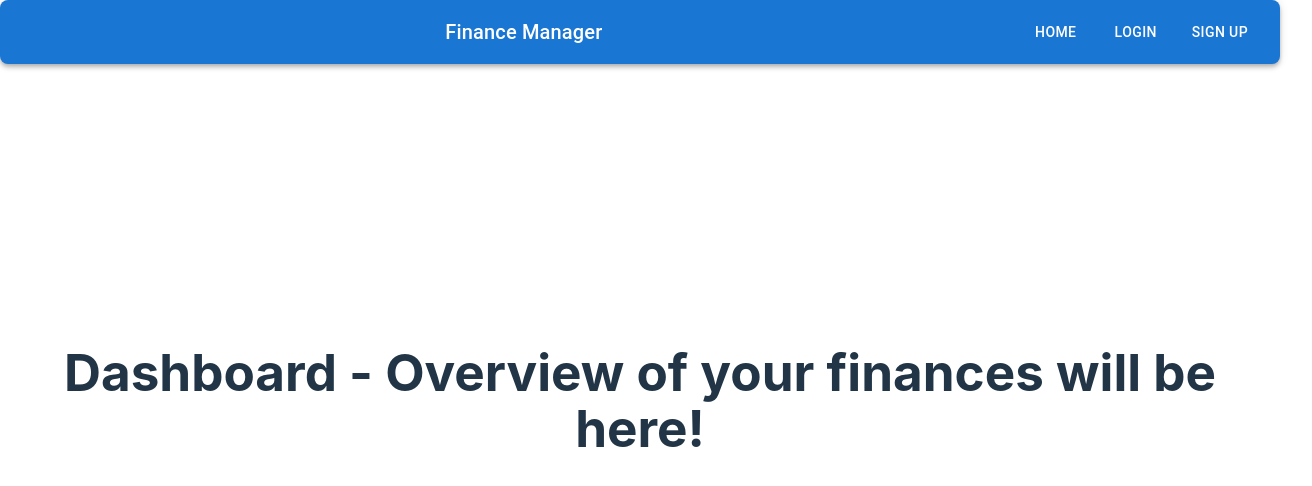
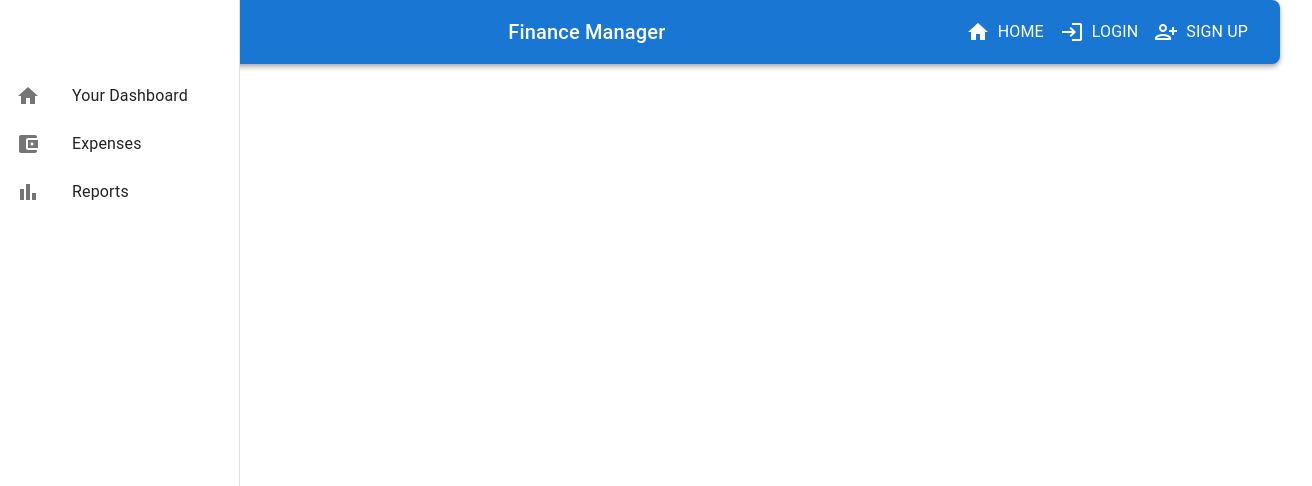
Before and after one commit to karsonbwoy/finance-manager, a React (Vite) app: page /dashboard in a window 1280 px wide. Shown: the top 486 px of the page, 1312 px wide, since content can reach past the window. Built offline with nearby package versions, Linux system fonts and the light colour scheme; no server answers.

Commit message:
Adds Dashboard Layout with responsive drawer/navigation

```diff
--- a/src/App.jsx
+++ b/src/App.jsx
@@ -2,9 +2,17 @@ import "./App.css";
 import Navbar from "./Components/Navbar";
 import Home from "./pages/Home";
 import Login from "./pages/Login";
+import DashboardLayout from "./components/DashboardLayout";
+import Expenses from "./pages/Expenses";
+import Reports from "./pages/Reports";
+import SignUp from "./pages/SignUp";
 import Dashboard from "./pages/Dashboard";
-import SignUp from "./pages/SignUp";
-import { BrowserRouter as Router, Routes, Route } from "react-router-dom";
+import {
+  BrowserRouter as Router,
+  Routes,
+  Route,
+  Navigate,
+} from "react-router-dom";
 
 function App() {
   return (
@@ -12,9 +20,14 @@ function App() {
       <Navbar />
       <Routes>
         <Route path="/" element={<Home />}></Route>
-        <Route path="/dashboard" element={<Dashboard />}></Route>
+        <Route path="/dashboard" element={<DashboardLayout />}>
+          <Route path="home" element={<Dashboard />}></Route>
+          <Route path="expenses" element={<Expenses />}></Route>
+          <Route path="reports" element={<Reports />}></Route>
+        </Route>
         <Route path="/login" element={<Login />}></Route>
         <Route path="/signup" element={<SignUp />}></Route>
+        <Route path="*" element={<Navigate to="/login" />} />
       </Routes>
     </Router>
   );
--- /dev/null
+++ b/src/components/DashboardLayout.jsx
@@ -0,0 +1,94 @@
+import React, { useState } from "react";
+import {
+  Box,
+  CssBaseline,
+  Drawer,
+  List,
+  ListItem,
+  ListItemIcon,
+  ListItemText,
+  Toolbar,
+  Paper,
+  BottomNavigation,
+  BottomNavigationAction,
+} from "@mui/material";
+import { Home, BarChart, AccountBalanceWallet } from "@mui/icons-material";
+import { Outlet, useNavigate } from "react-router-dom";
+
+const DashboardLayout = () => {
+  const navigate = useNavigate();
+  const [value, setValue] = useState(0);
+  return (
+    <Box sx={{ width: "100vw", display: "flex" }}>
+      <CssBaseline />
+      <Drawer
+        variant="permanent"
+        sx={{
+          display: { xs: "none", md: "flex" },
+          width: 240,
+          flexShrink: 0,
+          [`& .MuiDrawer-paper`]: { width: 240, boxSizing: "border-box" },
+        }}
+      >
+        <Toolbar />
+        <Box sx={{ overflow: "auto" }}>
+          <List>
+            <ListItem button onClick={() => navigate("/dashboard/home")}>
+              <ListItemIcon>
+                <Home />
+              </ListItemIcon>
+              <ListItemText primary="Your Dashboard" />
+            </ListItem>
+            <ListItem button onClick={() => navigate("/dashboard/expenses")}>
+              <ListItemIcon>
+                <AccountBalanceWallet />
+              </ListItemIcon>
+              <ListItemText primary="Expenses" />
+            </ListItem>
+            <ListItem button onClick={() => navigate("/dashboard/reports")}>
+              <ListItemIcon>
+                <BarChart />
+              </ListItemIcon>
+              <ListItemText primary="Reports" />
+            </ListItem>
+          </List>
+        </Box>
+      </Drawer>
+      <Box component="main" sx={{ flexGrow: 1, p: 3 }}>
+        <Toolbar />
+        <Paper
+          sx={{ position: "fixed", bottom: 0, left: 0, right: 0 }}
+          elevation={3}
+        >
+          <BottomNavigation
+            sx={{display: { xs: "flex", md: "none" }}}
+            showLabels
+            value={value}
+            onChange={(event, newValue) => {
+              setValue(newValue);
+            }}
+          >
+            <BottomNavigationAction
+              label="Dashboards"
+              onClick={() => navigate("/dashboard/home")}
+              icon={<Home />}
+            />
+            <BottomNavigationAction
+              label="Expenses"
+              onClick={() => navigate("/dashboard/expenses")}
+              icon={<AccountBalanceWallet />}
+            />
+            <BottomNavigationAction
+              label="Favourites"
+              onClick={() => navigate("/dashboard/reports")}
+              icon={<BarChart />}
+            />
+          </BottomNavigation>
+        </Paper>
+        <Outlet />
+      </Box>
+    </Box>
+  );
+};
+
+export default DashboardLayout;
--- a/src/components/Navbar.jsx
+++ b/src/components/Navbar.jsx
@@ -11,7 +11,12 @@ import {
   ListItem,
   ListItemText,
 } from "@mui/material";
+import HomeIcon from "@mui/icons-material/Home";
 import MenuIcon from "@mui/icons-material/Menu";
+import PersonAddAlt1OutlinedIcon from "@mui/icons-material/PersonAddAlt1Outlined";
+import LoginIcon from "@mui/icons-material/Login";
+import LogoutIcon from "@mui/icons-material/Logout";
+import DashboardIcon from "@mui/icons-material/Dashboard";
 import { useNavigate } from "react-router-dom";
 import { logout } from "../auth/auth";
 import { useUser } from "../context/UserContext";
@@ -50,7 +55,7 @@ const Navbar = () => {
         {user ? (
           <>
             <ListItem button onClick={() => navigate("/dashboard")}>
-              <ListItemText primary="Dashboard" />
+              <ListItemText primary="My finances" />
             </ListItem>
             <ListItem button onClick={handleLogout}>
               <ListItemText primary="Logout" />
@@ -74,32 +79,51 @@ const Navbar = () => {
     <>
       <AppBar
         position="fixed"
-        sx={{ backgroundColor: "#1976d2", borderRadius: "8px" }}
+        sx={{ display: "flex", backgroundColor: "#1976d2", borderRadius: "8px" }}
       >
         <Toolbar>
-          <Typography variant="h6" component="div" sx={{ flexGrow: 1 }}>
+          <Typography variant="h6" component="div" sx={{ ml:{ xs: 0, md: 24 }, flexGrow: 1}}>
             Finance Manager
           </Typography>
-          <Box sx={{ display: { xs: "none", md: "flex" }, gap: 2 }}>
-            <Button color="inherit" onClick={() => navigate("/")}>
-              Home
+          <Box sx={{ display: { xs: "none", md: "flex" }}}>
+            <Button
+              color="inherit"
+              onClick={() => navigate("/")}
+              sx={{ display: "flex", alignItems: "center" }}
+            >
+              <HomeIcon />
+              <Typography variant="body1" sx={{ ml: 1 }}>
+                Home
+              </Typography>
             </Button>
             {user ? (
               <>
                 <Button color="inherit" onClick={() => navigate("/dashboard")}>
-                  Dashboard
+                  <DashboardIcon />
+                  <Typography variant="body1" sx={{ ml: 1 }}>
+                    My finances
+                  </Typography>
                 </Button>
                 <Button color="inherit" onClick={handleLogout}>
-                  Logout
+                  <LogoutIcon />
+                  <Typography variant="body1" sx={{ ml: 1 }}>
+                    Logout
+                  </Typography>
                 </Button>
               </>
             ) : (
               <>
                 <Button color="inherit" onClick={() => navigate("/login")}>
-                  Login
+                  <LoginIcon />
+                  <Typography variant="body1" sx={{ ml: 1 }}>
+                    Login
+                  </Typography>
                 </Button>
                 <Button color="inherit" onClick={() => navigate("/signup")}>
-                  Sign Up
+                  <PersonAddAlt1OutlinedIcon />
+                  <Typography variant="body1" sx={{ ml: 1 }}>
+                    Sign Up
+                  </Typography>
                 </Button>
               </>
             )}
@@ -109,7 +133,7 @@ const Navbar = () => {
             aria-label="open drawer"
             edge="start"
             onClick={toggleDrawer(true)}
-            sx={{ display: { xs: "block", md: "none" }, outline: 'none' }}
+            sx={{ display: { xs: "block", md: "none" }, outline: "none" }}
           >
             <MenuIcon />
           </IconButton>
--- /dev/null
+++ b/src/pages/Expenses.jsx
@@ -0,0 +1,12 @@
+import React from 'react';
+
+const Expenses = () => {
+    return (
+        <div>
+            <h1>Expenses</h1>
+            <p>This is the Expenses placeholder component.</p>
+        </div>
+    );
+};
+
+export default Expenses;
--- /dev/null
+++ b/src/pages/Reports.jsx
@@ -0,0 +1,12 @@
+import React from "react";
+
+const Reports = () => {
+  return (
+    <div>
+      <h1>Reports</h1>
+      <p>This is the Reports placeholder component.</p>
+    </div>
+  );
+};
+
+export default Reports;
```
